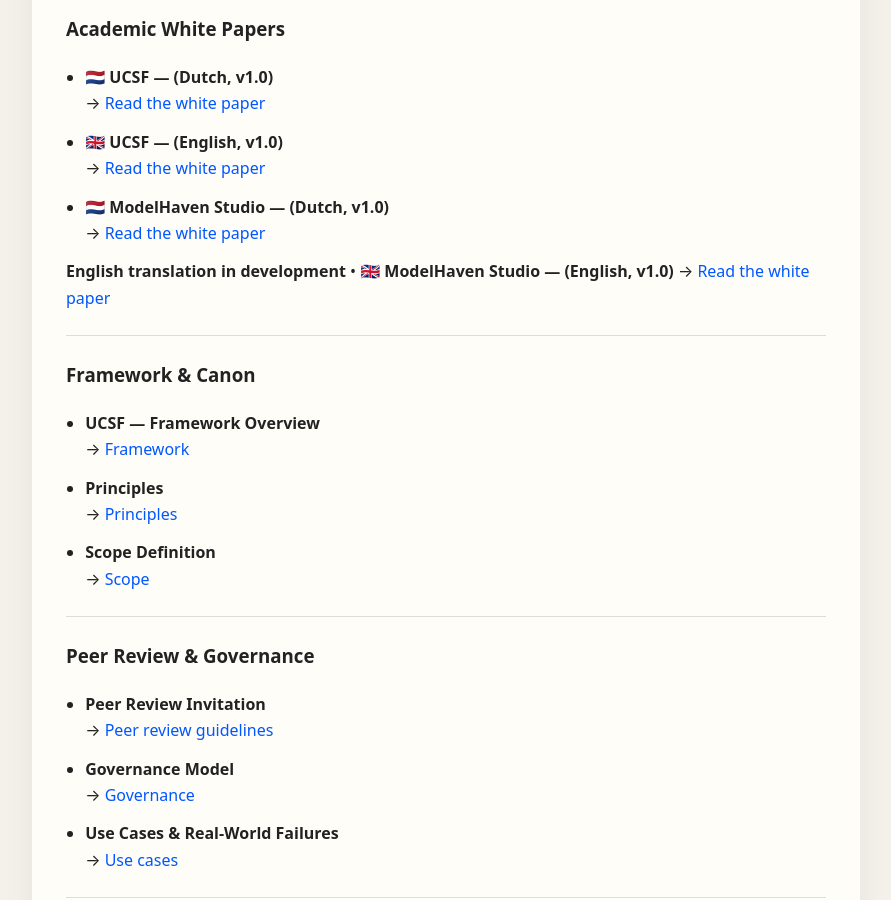
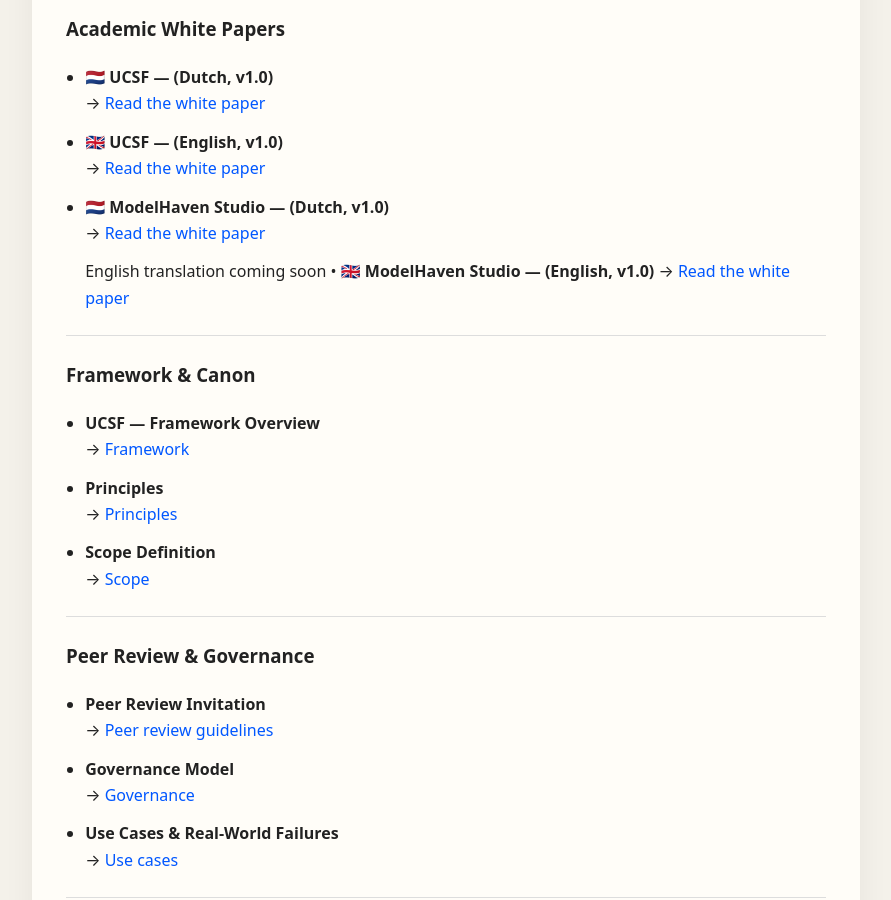
Before and after one commit to MartijnBruzzese/ModelHaven-Studio, a Jekyll site: the page built from index.md, in a window 1280 px wide and 900 px high, scrolled down 822 px. Shown: the whole window, without its empty margins (194-1085 px from the left). Built offline with Jekyll 4.4.1, drawn with Linux system fonts in a browser that asks for light colours.

Commit message:
Update index.md

```diff
--- a/index.md
+++ b/index.md
@@ -43,7 +43,7 @@
 - 🇳🇱 **ModelHaven Studio — (Dutch, v1.0)**
   → [Read the white paper](WHITE_PAPERS/NL/MODELHAVEN_STUDIO_WHITE_PAPER_NL_v1.0.md)
 
-**English translation in development**
+     English translation coming soon
 • 🇬🇧 **ModelHaven Studio — (English, v1.0)**
   → [Read the white paper](WHITE_PAPERS/EN/MODELHAVEN_STUDIO_WHITE_PAPER_EN_v1.0.md)
 
```
